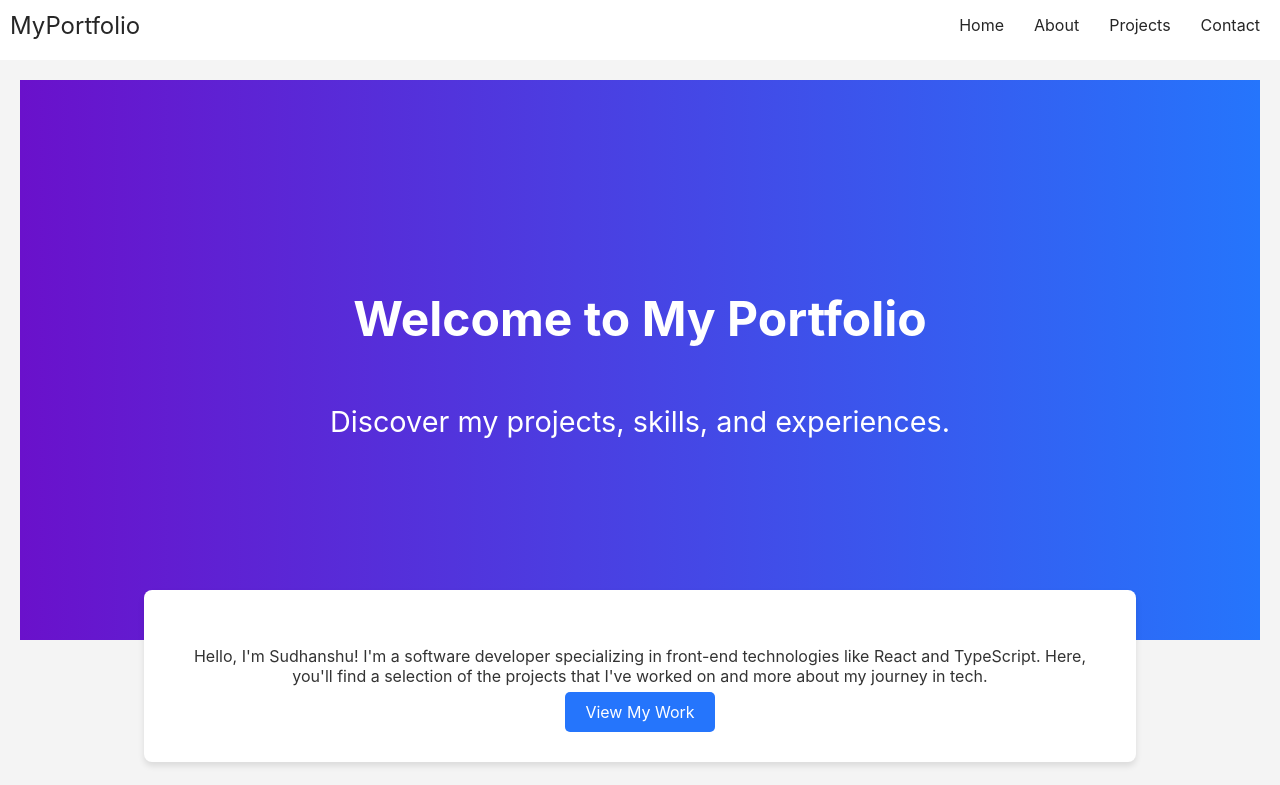
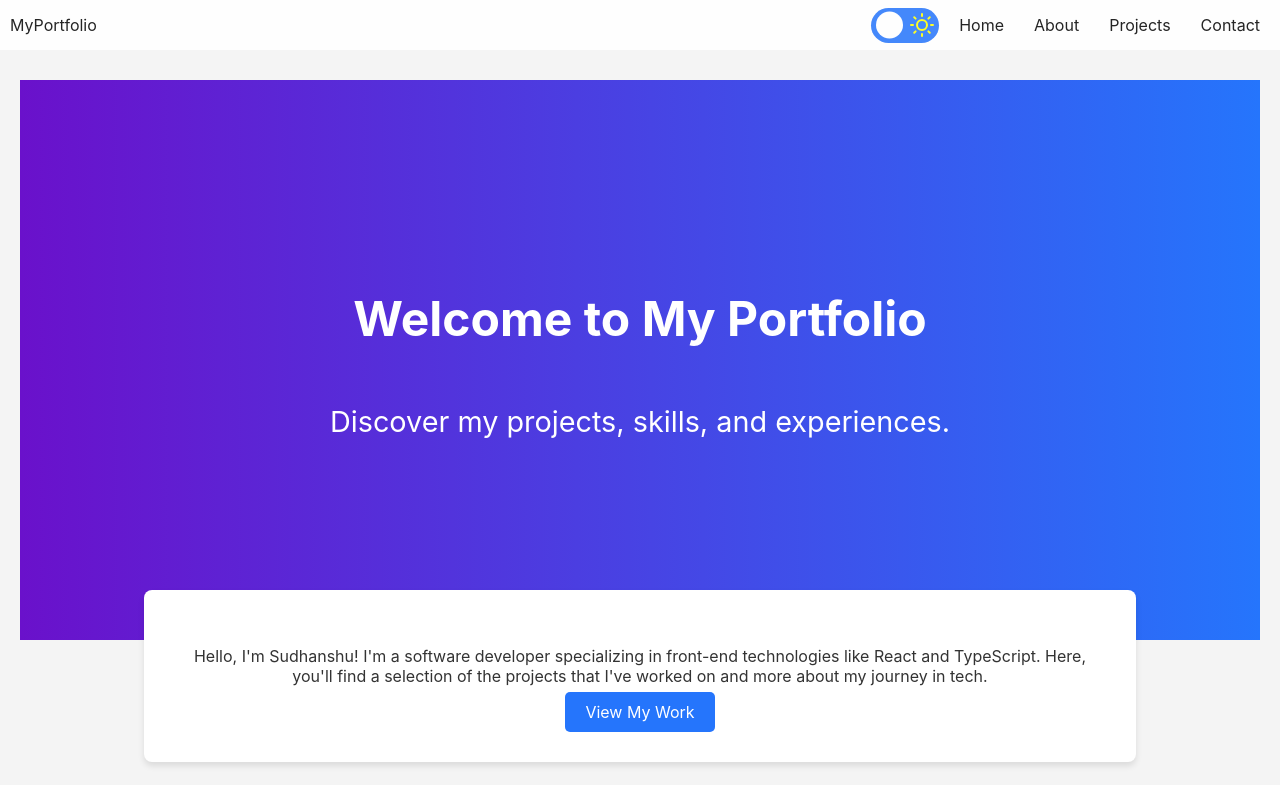
Before and after one commit to Sudhanshu9999/sudhanshu_jadhav_developer_portfolio, a React (Create React App) app: page / in a window 1280 px wide. Shown: the top 785 px of the page. Built offline with nearby package versions, Linux system fonts and the light colour scheme.

Commit message:
Added Dark mode functionality

```diff
--- a/package.json
+++ b/package.json
@@ -13,6 +13,7 @@
     "@types/styled-components": "^5.1.34",
     "react": "^18.3.1",
     "react-dom": "^18.3.1",
+    "react-feather": "^2.0.10",
     "react-router-dom": "^6.23.1",
     "react-scripts": "5.0.1",
     "styled-components": "^6.1.11",
--- a/src/App.css
+++ b/src/App.css
@@ -2,3 +2,9 @@
 .content-container {
   padding-top: 60px;
 }
+
+body.dark-mode {
+  background-color: #121212;
+  color: #fff;
+  transition: all 0.3s ease;
+}
--- a/src/App.tsx
+++ b/src/App.tsx
@@ -4,9 +4,11 @@ import { MenuProvider } from './ContextAPI/MenuContext';
 
 const App: React.FC = () => {
   return (
+    <div className="content">
     <MenuProvider>
       <RoutePage />
     </MenuProvider>
+    </div>
   );
 };
 
--- /dev/null
+++ b/src/Common/DarkLightModeToggle.css
@@ -0,0 +1,99 @@
+/* Toggle container */
+.toggle-container {
+    align-content: center;
+    z-index: 1000;
+  }
+
+  /* The button itself */
+  .toggle-button {
+    width: 68px;
+    height: 35px;
+    border-radius: 50px;
+    background-color: #2575fc; /* Light mode background */
+    border: none;
+    position: relative;
+    cursor: pointer;
+    display: flex;
+    align-items: center;
+    padding: 5px;
+    transition: background-color 0.3s ease;
+  }
+
+  .toggle-button.dark {
+    background-color: grey;
+  }
+
+  /* Icon container (used to show icons left/right) */
+  .icon-container {
+    position: absolute;
+    width: 24px;
+    height: 24px;
+    display: flex;
+    justify-content: center;
+    align-items: center;
+    transition: opacity 0.3s ease;
+  }
+
+  /* Sun icon (visible when light mode) */
+  .sun-container {
+    right: 5px;  /* Move to the right side of the toggle button */
+  }
+
+  .moon-container {
+    left: 5px;  /* Move to the left side of the toggle button */
+  }
+
+  /* Sun icon (visible when light mode) */
+  .sun {
+    color: yellow;
+  }
+
+  /* Moon icon (visible when dark mode) */
+  .moon {
+    color: white;
+  }
+
+  /* Move the toggle ball to the right or left */
+  .toggle-ball {
+    width: 27px;
+    height: 27px;
+    background-color: white;
+    border-radius: 50%;
+    position: absolute;
+    top: 50%;
+    left: 5px;
+    transform: translateY(-50%);
+    transition: left 0.3s ease;
+  }
+
+  /* Move the ball to the right when dark mode is active */
+  .move-right {
+    left: calc(100% - 35px); /* Move the ball to the right */
+  }
+
+  /* Move the ball to the left when light mode is active */
+  .move-left {
+    left: 5px; /* Move the ball to the left */
+  }
+
+  /* Show icons depending on dark/light mode */
+  .icon-container.visible {
+    opacity: 1;
+  }
+
+  .icon-container {
+    opacity: 0;
+  }
+
+  /* Apply Dark Mode styles to the body */
+  body.dark-mode {
+    background-color: #121212; /* Dark background for dark mode */
+    color: #fff;
+    transition: all 0.3s ease;
+  }
+
+  /* Light mode background */
+  body {
+    background-color: #f4f4f4; /* Light background for light mode */
+    transition: all 0.3s ease;
+  }
--- /dev/null
+++ b/src/Common/DarkLightModeToggle.tsx
@@ -0,0 +1,37 @@
+import React, { useState, useEffect } from "react";
+import { Sun, Moon } from 'react-feather'; // Import Feather Icons
+import "./DarkLightModeToggle.css";
+
+const DarkLightModeToggle: React.FC = () => {
+  const [isDarkMode, setIsDarkMode] = useState<boolean>(false);
+
+  // Apply the dark mode class to the body
+  useEffect(() => {
+    document.body.classList.toggle("dark-mode", isDarkMode);
+  }, [isDarkMode]);
+
+  const toggleMode = () => {
+    setIsDarkMode(prevMode => !prevMode);
+  };
+
+  return (
+    <div className="toggle-container">
+      <button onClick={toggleMode} className={`toggle-button ${isDarkMode ? "dark" : "light"}`}>
+        {/* Moon icon should be visible on the left side when in dark mode */}
+        <div className={`icon-container moon-container ${isDarkMode ? "visible" : ""}`}>
+          <Moon className="toggle-icon moon" />
+        </div>
+
+        {/* Sun icon should be visible on the right side when in light mode */}
+        <div className={`icon-container sun-container ${isDarkMode ? "" : "visible"}`}>
+          <Sun className="toggle-icon sun" />
+        </div>
+
+        {/* Toggle ball moves left and right */}
+        <div className={`toggle-ball ${isDarkMode ? "move-right" : "move-left"}`}></div>
+      </button>
+    </div>
+  );
+};
+
+export default DarkLightModeToggle;
--- a/src/Common/Navigation.css
+++ b/src/Common/Navigation.css
@@ -1,9 +1,9 @@
-
+/* Navbar Container */
 .navbar-container {
     position: fixed;
     width: 100%;
     height: 50px;
-    background-color: #fff;
+    background-color: #fff; /* Light mode background */
     color: #000;
     display: flex;
     justify-content: space-between;
@@ -11,18 +11,22 @@
     padding: 0 10px;
     box-sizing: border-box;
     opacity: 0.85;
+    transition: background-color 0.3s ease, color 0.3s ease; /* Smooth transition for background color and text color */
 }
 
-.logo {
-    font-size: 24px;
-    white-space: nowrap;
+/* Dark Mode - Apply dark background */
+body.dark-mode .navbar-container {
+    background-color: #333; /* Dark background for dark mode */
+    color: #fff; /* Light text color in dark mode */
 }
 
+/* Navbar Item Styles */
 .nav-items {
     display: flex;
     gap: 10px;
 }
 
+/* Navbar Item Styles - Light Mode */
 .nav-item {
     color: #000;
     text-decoration: none;
@@ -30,10 +34,16 @@
     display: block;
 }
 
+/* Dark Mode - Nav Item Colors */
+body.dark-mode .nav-item {
+    color: #fff; /* Light color for nav items in dark mode */
+}
+
 .nav-item:hover {
     color: #4f48e4;
 }
 
+/* Mobile Icon */
 .mobile-icon {
     display: none;
     font-size: 24px;
@@ -46,45 +56,65 @@
     }
 
     .mobile-icon {
-        display: block;
+        display: flex;
     }
 }
 
+/* Side Menu */
 .side-menu {
     position: fixed;
     top: 0;
     right: 0;
     width: 250px;
     height: 100vh;
-    background: #fff;
+    background: #fff; /* Light background for the side menu */
     padding: 20px;
     display: flex;
     flex-direction: column;
     gap: 20px;
     transform: translateX(100%);
-    transition: transform 0.3s ease-in-out;
+    transition: transform 0.3s ease-in-out, background-color 0.3s ease, color 0.3s ease; /* Smooth transition for background color */
     box-sizing: border-box;
     z-index: 1000;
     height: 100%;
 }
 
+/* Dark Mode - Side Menu */
+body.dark-mode .side-menu {
+    background-color: #333; /* Dark background for side menu */
+    color: #fff; /* Light text color for side menu */
+}
+
+/* Side Menu Open */
 .side-menu.open {
     transform: translateX(0);
 }
 
+/* Close Icon */
 .close-icon {
     align-self: flex-end;
     cursor: pointer;
     font-size: 24px;
 }
 
+/* Light Mode - Close Icon color */
+body:not(.dark-mode) .close-icon {
+    color: #000; /* Dark color for close icon in light mode */
+}
+
+/* Dark Mode - Close Icon color */
+body.dark-mode .close-icon {
+    color: #fff; /* Light color for close icon in dark mode */
+}
+
+/* Blur Background when menu is open */
 .blur-background {
     filter: blur(5px); /* Adjust the pixel value as needed */
     pointer-events: none; /* Disables interaction with the blurred elements */
     user-select: none; /* Prevents text selection */
-  }
+}
 
 /* Content Container */
 .content-container {
     padding-top: 60px;
-  }
+}
--- a/src/Common/Navigation.tsx
+++ b/src/Common/Navigation.tsx
@@ -1,6 +1,7 @@
 import React from 'react';
 import { Link } from 'react-router-dom';
 import { useMenu } from '../ContextAPI/MenuContext';
+import DarkLightModeToggle from "./DarkLightModeToggle";
 import './Navigation.css';
 
 const Navigation: React.FC = () => {
@@ -11,13 +12,19 @@ const Navigation: React.FC = () => {
       <nav className="navbar-container">
         <div className="logo">MyPortfolio</div>
         <div className="nav-items">
+          <DarkLightModeToggle />
           <Link to="/" className="nav-item">Home</Link>
           <Link to="/about" className="nav-item">About</Link>
           <Link to="/projects" className="nav-item">Projects</Link>
           <Link to="/contact" className="nav-item">Contact</Link>
         </div>
         <div className="mobile-icon" onClick={toggleMenu}>
-          &#9776;
+          <div>
+            <DarkLightModeToggle />
+          </div>
+          <div>
+            &#9776;
+          </div>
         </div>
       </nav>
       <div className={`side-menu ${isMenuOpen ? 'open' : ''}`}>
--- a/src/Pages/HomePage/HomePage.css
+++ b/src/Pages/HomePage/HomePage.css
@@ -18,7 +18,6 @@
     align-items: center;
     padding: 20px;
     color: #333;
-    background-color: #f4f4f4;
     min-height: 100vh;
 }
 
```
Also changed, not shown: 1 other file (tests, documents, lock files or other folders).
